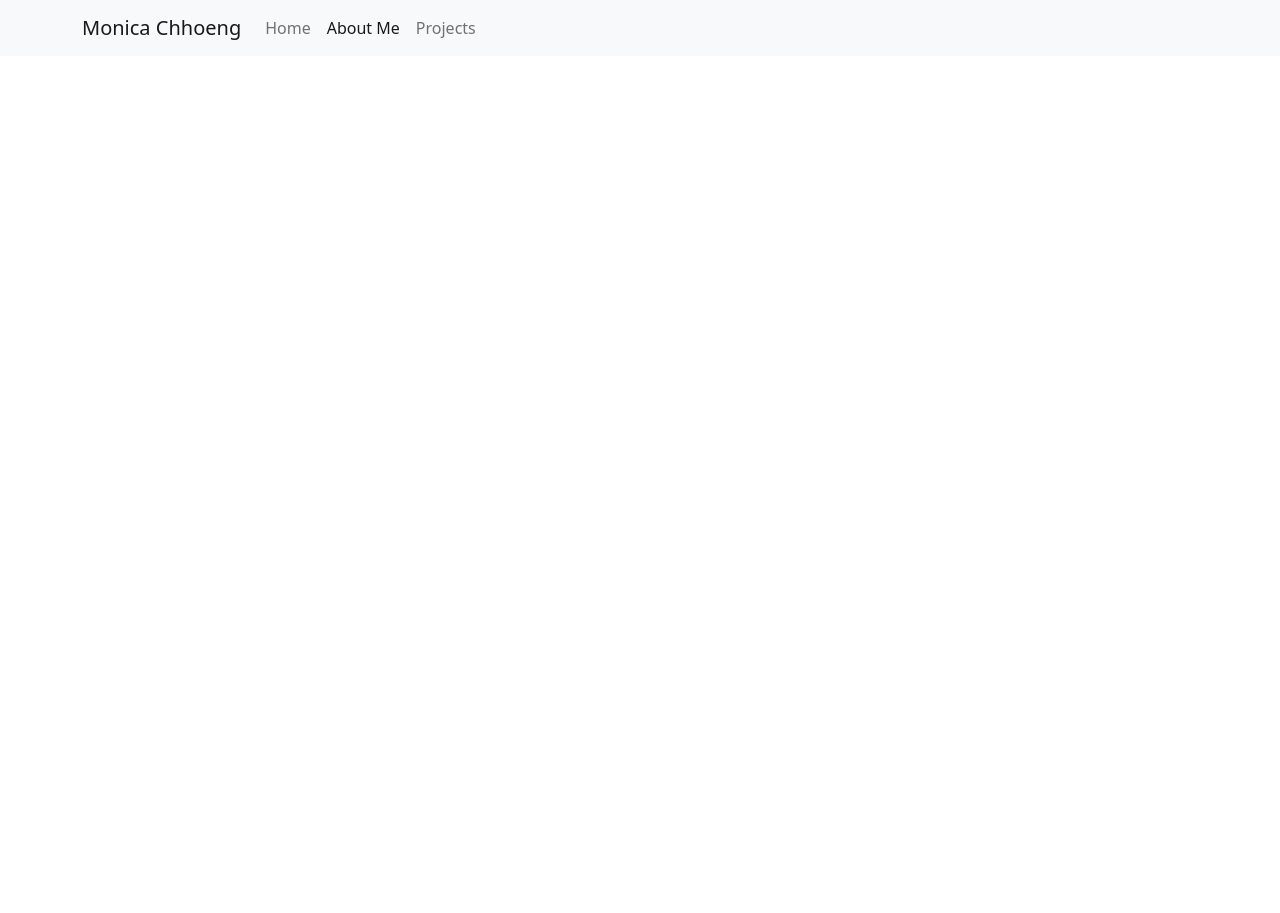
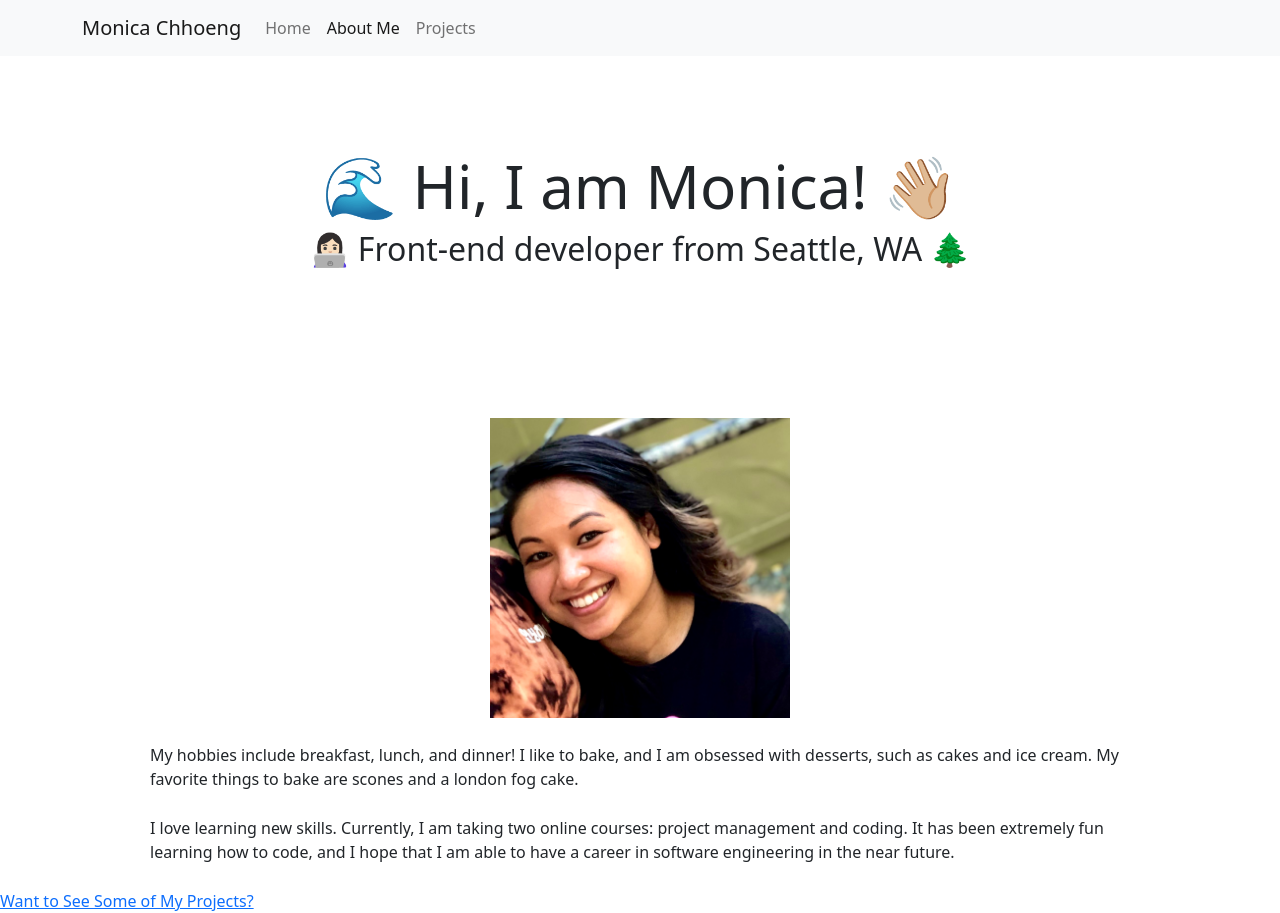
Before and after one commit to monmonappetit/Project-Portfolio, a plain HTML site: page aboutme.html in a window 1280 px wide. Before the commit the page ends 800 px from the top, so only its background shows below. Drawn offline with nearby package versions, Linux system fonts and the light colour scheme.

Commit message:
Added content to my About Me page

```diff
--- a/aboutme.html
+++ b/aboutme.html
@@ -80,6 +80,27 @@
         </div>
         </div>
     </nav>
-</body>
+    <div class="background-body">
+        <div class="header-hero">
+            <h1>
+                🌊 Hi, I am Monica! 👋🏼
+            </h1>
+            <h2>
+                👩🏻‍💻 Front-end developer from Seattle, WA 🌲
+            </h2>
+        </div>
+    </div>
+    <img src="images/IMG_7895.jpg" />
+    <p>
+        My hobbies include breakfast, lunch, and dinner! I like to bake, and I am obsessed with desserts, such as cakes and ice cream. My favorite things to bake are scones and a london fog cake.
+    </p>
+    <p>
+        I love learning new skills. Currently, I am taking two online courses: project management and coding. It has been extremely fun learning how to code, and I hope that I am able to have a career in software engineering in the near future.
+    </p>
+    <a
+        href="projects.html"
+        class="primary-link">
+            Want to See Some of My Projects?
+    </a>
 </body>
 </html>
--- a/styles.css
+++ b/styles.css
@@ -2,6 +2,10 @@
     margin: 150px;
 }
 
+.monica {
+    margin: 0;
+    position: absolute;
+}
 
 h1 {
     font-size: 60px;
@@ -19,6 +23,10 @@ img {
     margin: 0 auto;
 }
 
+p {
+    margin: 25px 150px;
+}
+
 @media (max-width: 576px) {
     img {
         display: none;
```
Also changed, not shown: index.html (+1 -0 lines).
